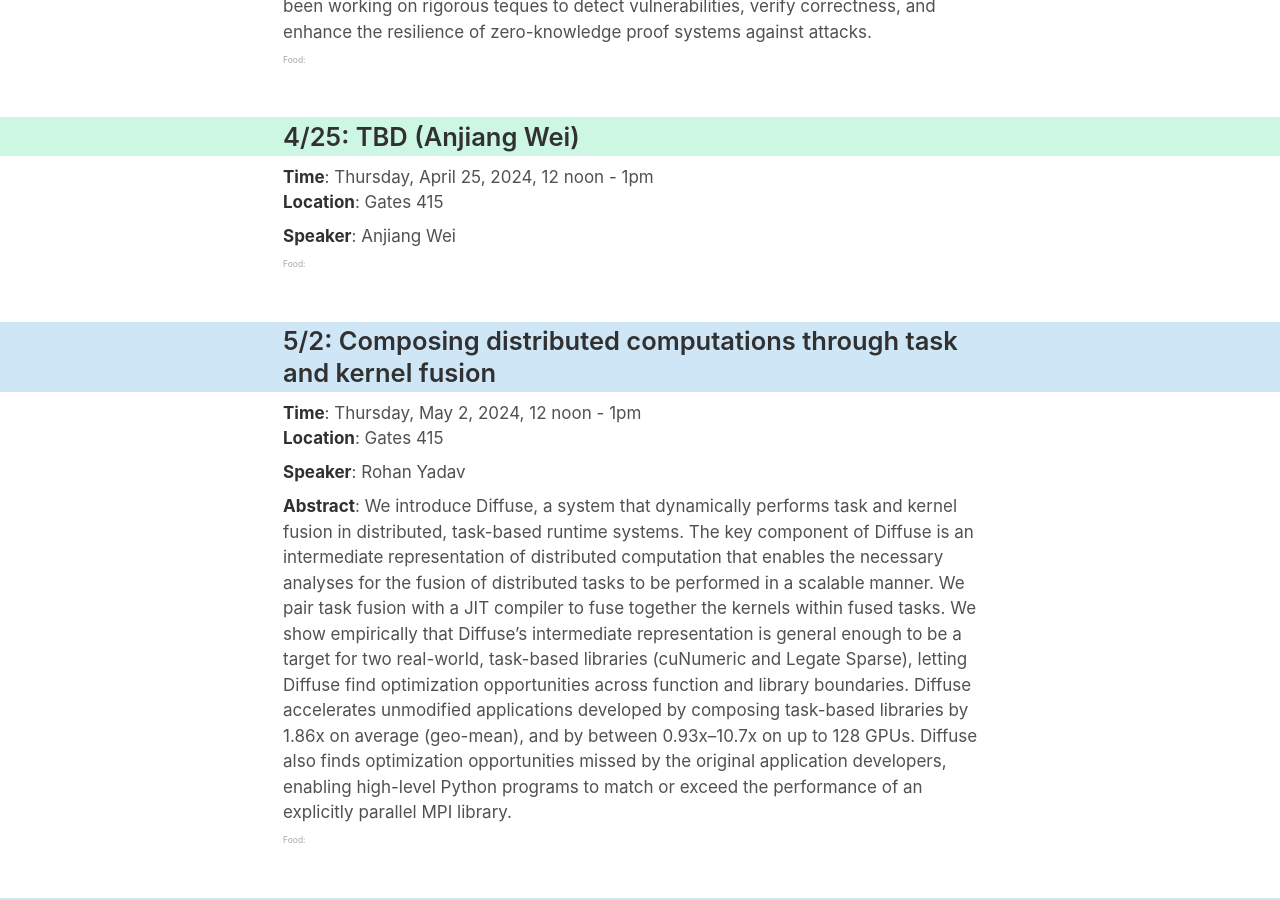
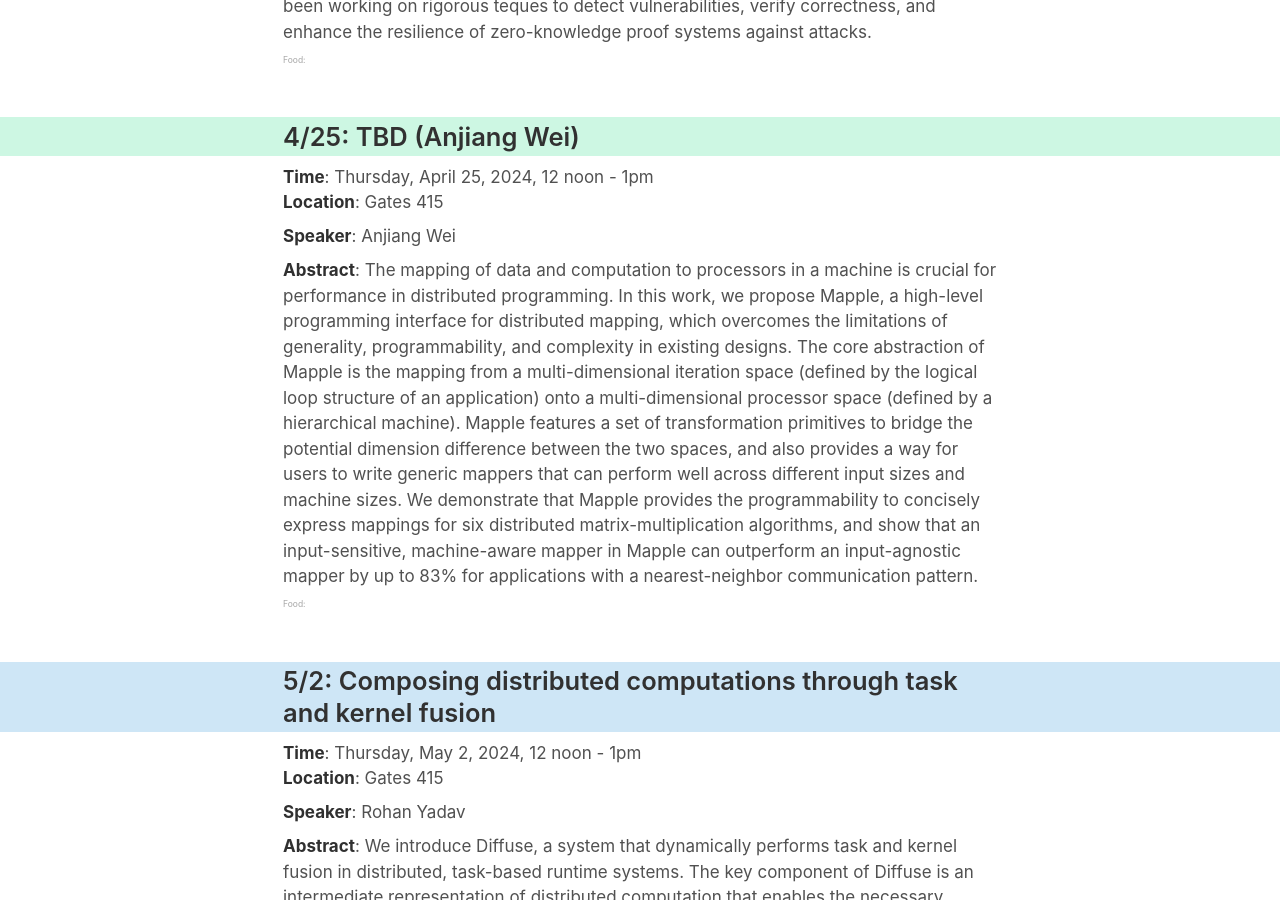
Before and after one commit to software-research-lunch/software-research-lunch.github.io, a Jekyll site: the page built from index.html, in a window 1280 px wide and 900 px high, scrolled down 1848 px. Built offline with Jekyll 4.4.1, drawn with Linux system fonts in a browser that asks for light colours.

Commit message:
Anjiang abstract

```diff
--- a/_data/schedule.yml
+++ b/_data/schedule.yml
@@ -80,7 +80,23 @@ y24_spring:
       speaker: "Yu Feng"
       bio: ""
     - date: "2024-04-25"
-      abstract: ""
+      abstract: "The mapping of data and computation to processors in a machine
+        is crucial for performance in distributed programming. In this work, we
+        propose Mapple, a high-level programming interface for distributed
+        mapping, which overcomes the limitations of generality,
+        programmability, and complexity in existing designs. The core
+        abstraction of Mapple is the mapping from a multi-dimensional iteration
+        space (defined by the logical loop structure of an application) onto a
+        multi-dimensional processor space (defined by a hierarchical machine).
+        Mapple features a set of transformation primitives to bridge the
+        potential dimension difference between the two spaces, and also
+        provides a way for users to write generic mappers that can perform well
+        across different input sizes and machine sizes. We demonstrate that
+        Mapple provides the programmability to concisely express mappings for
+        six distributed matrix-multiplication algorithms, and show that an
+        input-sensitive, machine-aware mapper in Mapple can outperform an
+        input-agnostic mapper by up to 83% for applications with a
+        nearest-neighbor communication pattern."
       title: ""
       speaker: "Anjiang Wei"
       bio: ""
```
